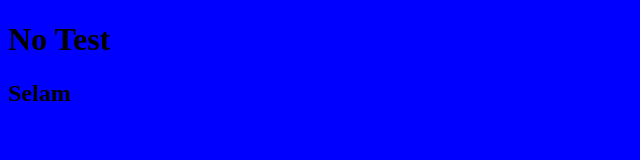
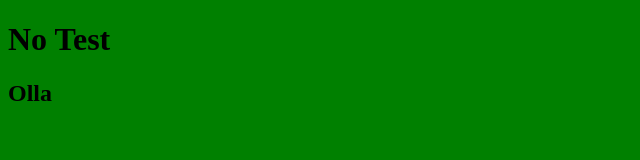
Before and after one commit to evangadi/Feb10, a plain HTML site: page index.html in a window 1280 px wide. Shown: the whole page, without its empty margins (0-640 px from the left). Drawn offline with Linux system fonts and the light colour scheme.

Commit message:
Changed the css and html file

```diff
--- a/index.html
+++ b/index.html
@@ -8,7 +8,7 @@
 
 <body>
 	<h1>No Test</h1>
-	<h2>Selam</h2>
+	<h2>Olla</h2>
 </body>
 
 </html>
--- a/styles.css
+++ b/styles.css
@@ -1,3 +1,3 @@
 body {
-	background: blue;
+  background: green;
 }
```
